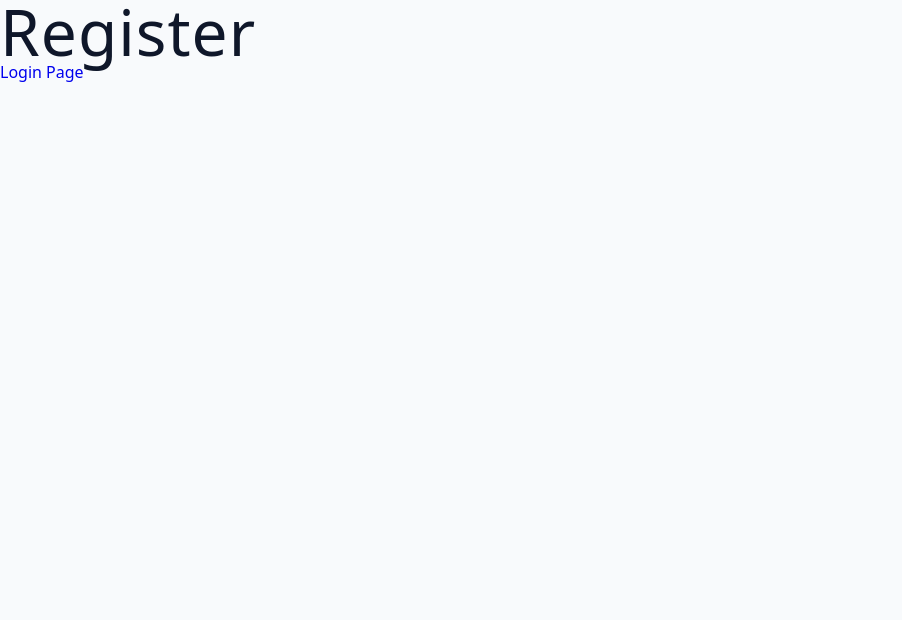
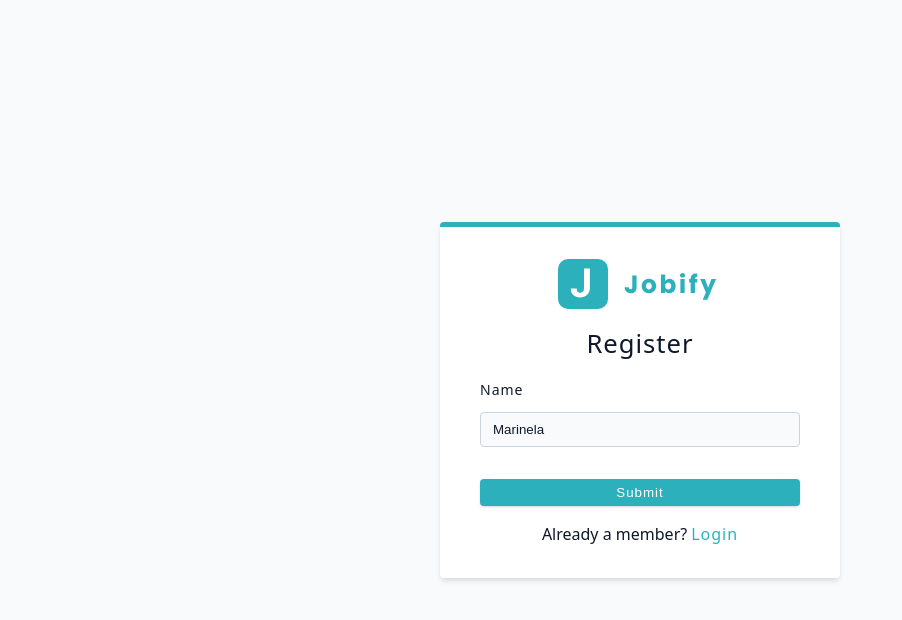
Before and after one commit to marinela-togoe/devyApp, a React (Vite) app in the folder client/: page /register in a window 1280 px wide. Shown: the top 620 px of the page, without its empty margins (0-902 px from the left). Built offline with nearby package versions, Linux system fonts and the light colour scheme.

Commit message:
add register page setup

```diff
--- a/client/src/pages/Register.jsx
+++ b/client/src/pages/Register.jsx
@@ -1,12 +1,32 @@
 import React from 'react';
 import { Link } from "react-router-dom";
+import Wrapper from '../assets/wrappers/RegisterAndLoginPage';
+import { Logo } from '../components';
 
 const Register = () => {
   return (
-    <div>
-      <h1>Register</h1>
-      <Link to='/login'>Login Page</Link>
-    </div>
+    <Wrapper>
+     <form className='form'>
+      <Logo />
+      <h4>Register</h4>
+      <div className="form-row">
+        <label htmlFor="name" className='form-label'>
+          name
+        </label>
+        <input type="text" id='name' name='name'
+          className='form-input'  defaultValue='Marinela'
+          required
+        />
+      </div>
+      <button type='submit' className='btn btn-block'>
+        Submit
+      </button>
+      <p>
+        Already a member?
+        <Link to='/login' className='member-btn'>Login</Link>
+      </p>
+     </form>
+    </Wrapper>
   );
 }
 
```
